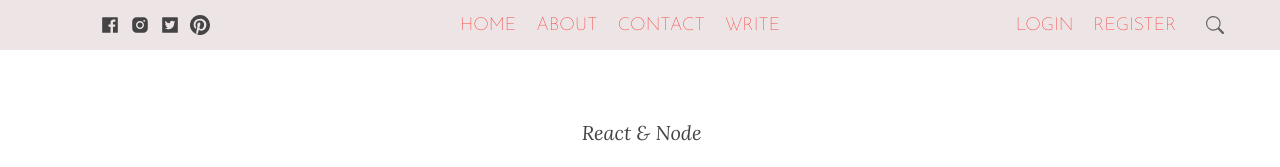
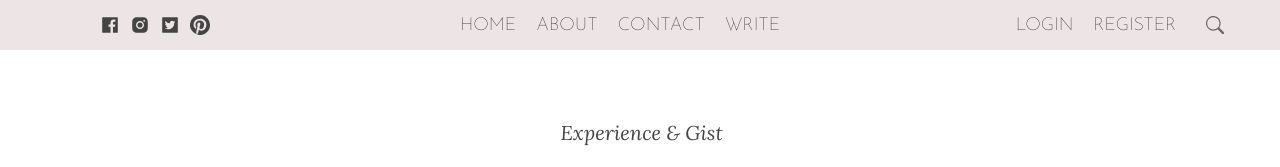
Before and after one commit to Matthabbey/myBlog, a React (Vite) app: page / in a window 1280 px wide. Shown: the top 167 px of the page. Built offline with nearby package versions, Linux system fonts and the light colour scheme.

Commit message:
update on topBar

```diff
--- a/src/components/header/Header.tsx
+++ b/src/components/header/Header.tsx
@@ -3,7 +3,7 @@ const Header = () => {
   return (
     <div className="header">
       <div className="headerTitles">
-        <span className="headerTitleSm">React & Node</span>
+        <span className="headerTitleSm">Experience & Gist</span>
         <span className="headerTitleLg">Blog</span>
       </div>
       <img
--- a/src/components/topbar/topbar.css
+++ b/src/components/topbar/topbar.css
@@ -1,7 +1,7 @@
 .top{
     width: 100%;
     height: 50px;
-    color: red;
+    color: #000;
     background-color: rgb(237, 229, 229);
     position: sticky;
     top: 0;
```
